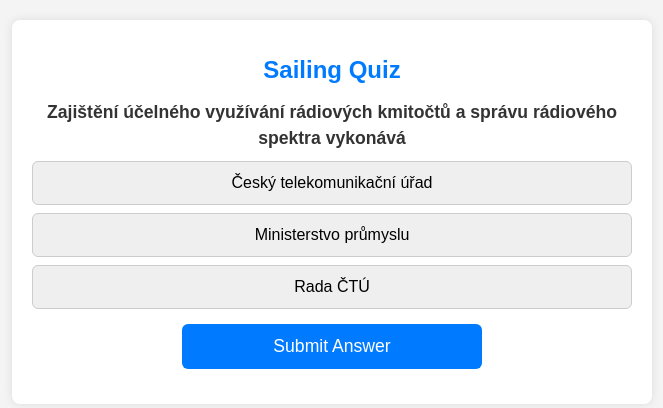
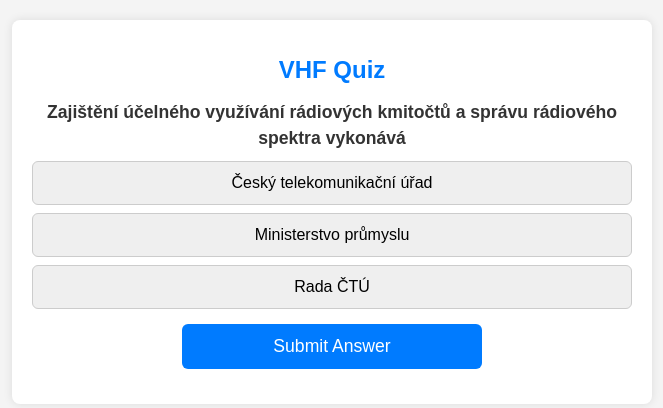
Before and after one commit to mishcheek/vhf-quiz, a plain HTML site: page index.html in a window 1280 px wide. Shown: the part 188-596 px from the top of the page, without its empty margins (308-971 px from the left). Drawn offline with Linux system fonts and the light colour scheme.

Commit message:
title change

```diff
--- a/index.html
+++ b/index.html
@@ -8,7 +8,7 @@
   </head>
   <body>
     <div class="quiz-container">
-      <h1>Sailing Quiz</h1>
+      <h1>VHF Quiz</h1>
       <div id="question-container">
         <h2 id="question"></h2>
         <div id="options-container"></div>
```
